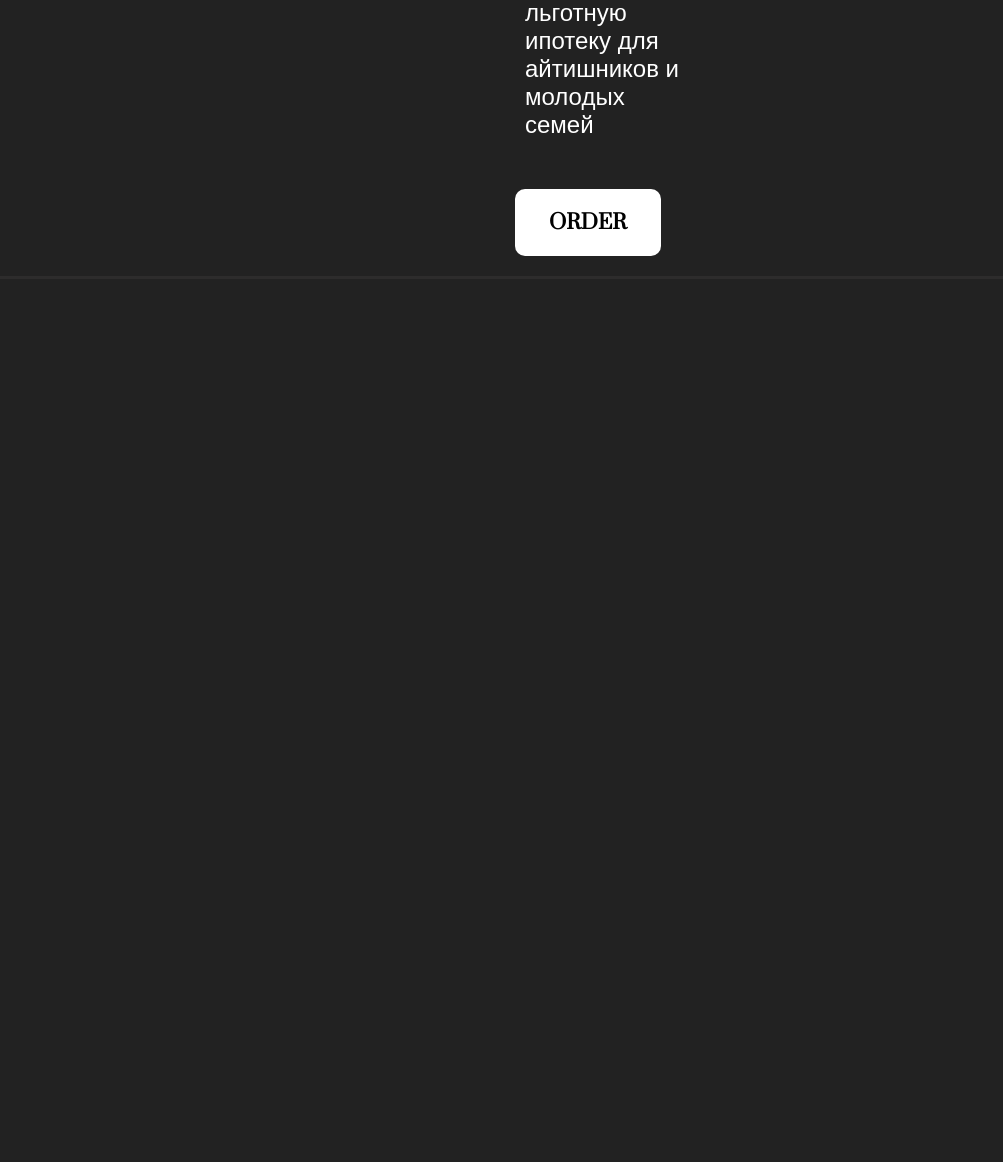
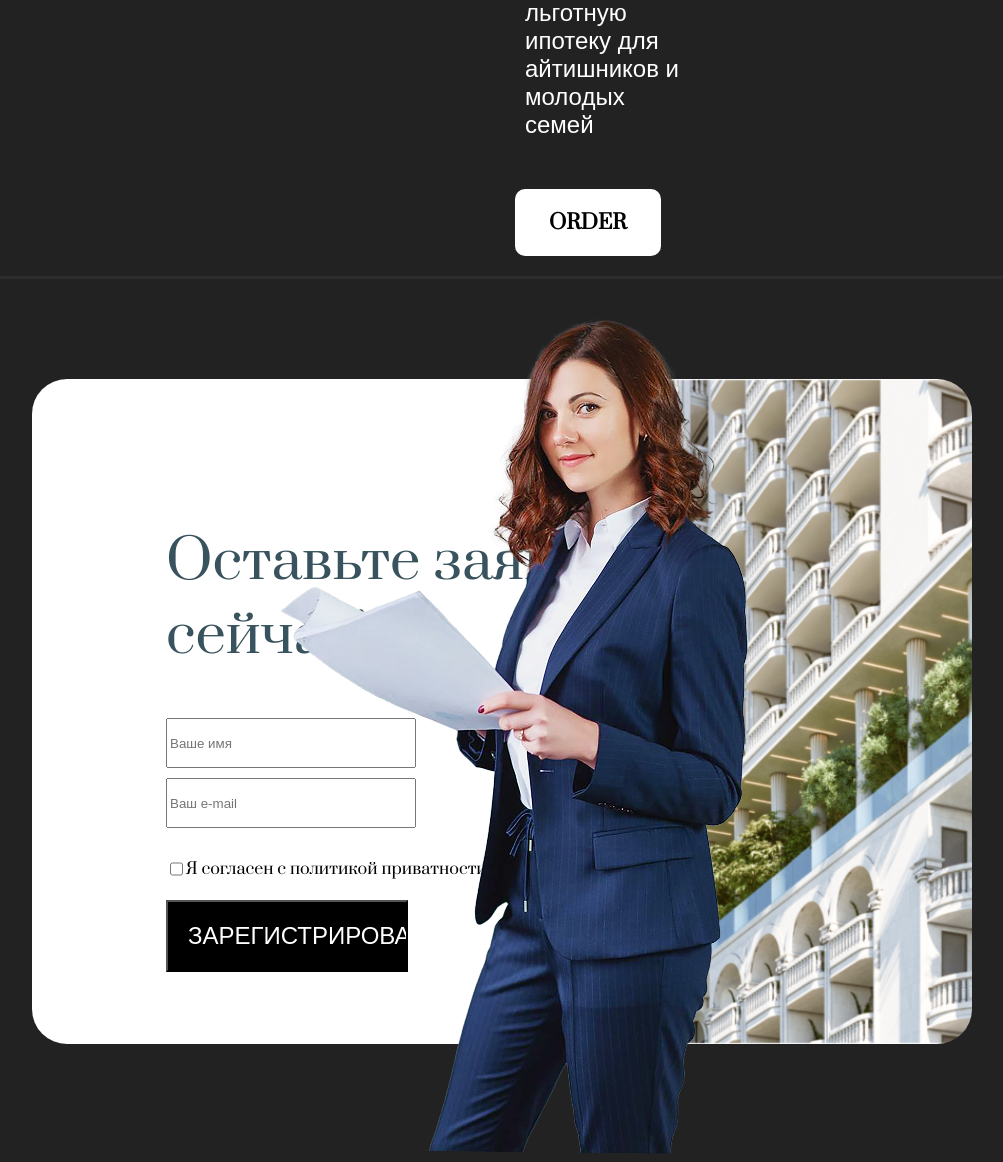
Before and after one commit to polynka523/TestWork, a plain HTML site: page TestWork/index.html in a window 1280 px wide. Shown: the part 2081-3243 px from the top of the page, without its empty margins (138-1141 px from the left). Before the commit the page ends 2368 px from the top, so only its background shows below. Drawn offline with Linux system fonts and the light colour scheme.

Commit message:
Add files via upload

```diff
--- a/TestWork/index.html
+++ b/TestWork/index.html
@@ -74,5 +74,34 @@
 
     </div>
 
+    <div class="form-div">
+        <div class="form-left">
+            <div class="form-upper-text">
+                Оставьте заявку <br>сейчас!
+            </div>
+
+            <form class="form" action="" method="post">
+
+                <input class="input" type="text" placeholder="Ваше имя">
+                <input class="input" type="email" placeholder="Ваш e-mail">
+                <div class="checkbox">
+
+                    <input type="checkbox" id="privacy" name="privacy" required>
+                    <label for="privacy">Я согласен с политикой приватности</label>
+
+                </div>
+
+
+                <input class="register" type="submit" value="Зарегистрироваться">
+            </form>
+        </div>
+
+        <div class="women">
+            <img src="./img/photo_2023-11-03 15.50 1.png" alt="">
+        </div>
+
+
+    </div>
+
 </body>
 </html>
--- a/TestWork/styles/style.css
+++ b/TestWork/styles/style.css
@@ -126,3 +126,74 @@ body {
 .order-btn:hover {
     background-color: rgb(195, 195, 195);
 }
+
+.form-div {
+    margin-top: 100px;
+    margin-left: 162px;
+    margin-right: 162px;
+    background-image: url(../img/8-8\ 3.jpg);
+    background-repeat: no-repeat;
+    background-size: cover;
+    padding-left: 134px;
+    padding-top: 73px ;
+    padding-bottom: 72px;
+    border-radius: 35px;
+    position: relative;
+}
+
+.form-left {
+    margin-top: 73px;
+
+}
+
+.form {
+    display: flex;
+    flex-direction: column;
+    margin-top: 45px;
+}
+
+.form-upper-text {
+    font-family: 'Prata',serif;
+    font-weight: 400;
+    font-size: 54px;
+    color: #38535D;
+    margin-top: 73px;
+
+}
+
+.input {
+    width: 30%;
+    height: 44px;
+    margin-bottom: 10px;
+}
+
+.checkbox {
+    display: flex;
+    margin-top: 20px;
+}
+
+.register {
+    margin-top: 20px;
+    width: 30%;
+
+    color: white;
+    background-color: black;
+    font-family: Arial;
+    font-weight: 400;
+    font-size: 24px;
+
+    text-align: center;
+    text-transform: uppercase;
+    padding: 20px 20px 20px 20px;
+}
+
+.register:hover {
+    background-color: rgb(71, 71, 71);
+}
+
+.women {
+    position: absolute;
+    height: 50%;
+    top: -134px;
+    right: 130px;
+}
```
Also changed, not shown: TestWork/img/8-8 3.jpg (added), TestWork/img/8-8 3.png (added), TestWork/img/Rectangle 5.png (added), TestWork/img/photo_2023-11-03 15.50 1.png (added).
